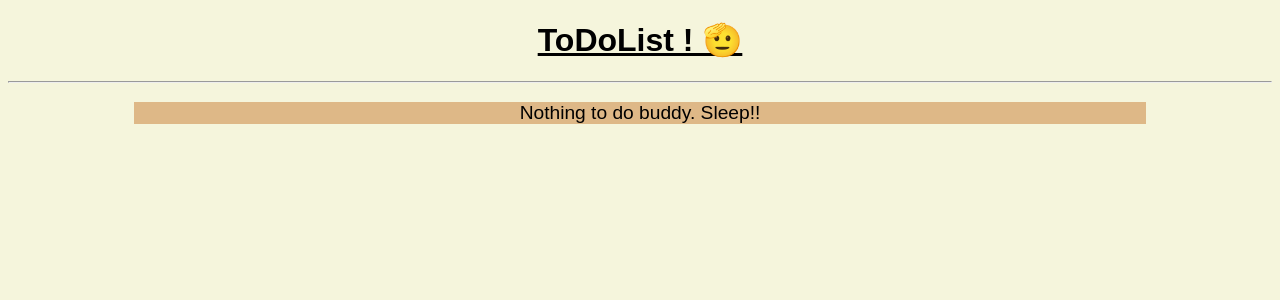
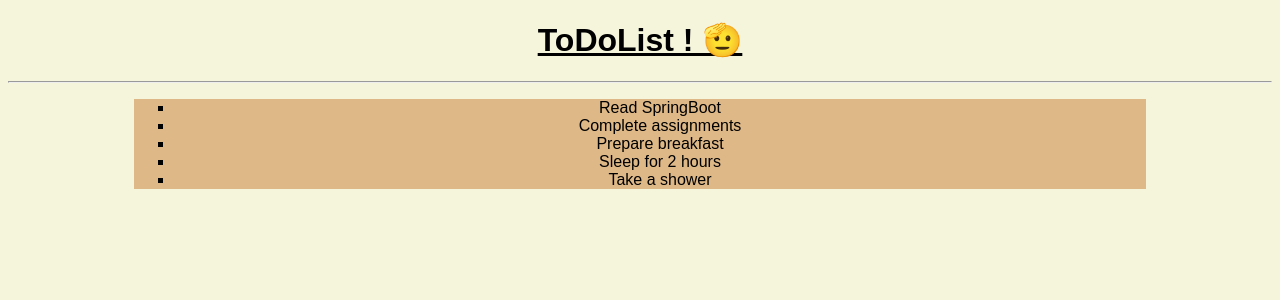
Before and after one commit to samridhi1704/ToDoApp, a React (Create React App) app: page / in a window 1280 px wide. Shown: the top 300 px of the page. Built offline with nearby package versions, Linux system fonts and the light colour scheme.

Commit message:
CheckPoint3a

```diff
--- /dev/null
+++ b/src/components/ToDoItem.jsx
@@ -0,0 +1,19 @@
+export default function ToDoItem()
+{
+    const items = ["Read SpringBoot", "Complete assignments", "Prepare breakfast", "Sleep for 2 hours", "Take a shower"];
+    /* function getItems(){
+         const arr=[];
+        for(let i=0;i<items.length;i++)
+      {
+                arr.push(<li key={i}>{items[i]}</li>);
+           }
+            return arr;
+     } */
+
+     return <>
+
+     {items.map((item,index)=>(
+         <li key={index}> {item} </li>
+     ))}
+ </>
+          }
--- a/src/components/ToDoList.jsx
+++ b/src/components/ToDoList.jsx
@@ -1,6 +1,10 @@
+import ToDoItem from "./ToDoItem";
+
 export default function ToDoList()
 {
     return <div className = "TaskList" >
-        <p>Nothing to do buddy. Sleep!! </p>
+        <ul className="List" type='square'>
+            <ToDoItem />
+        </ul>
     </div>
 }
```
